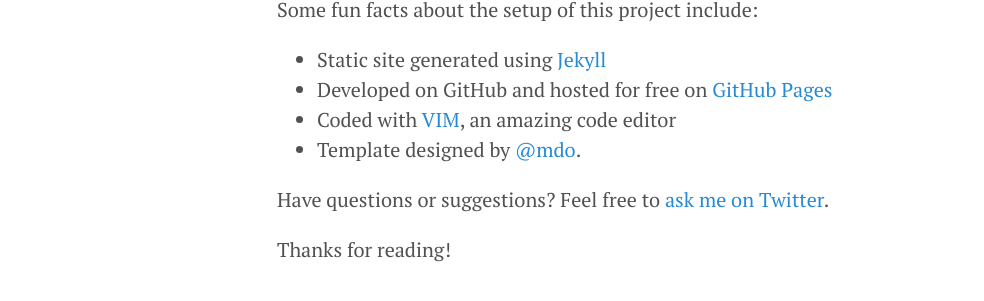
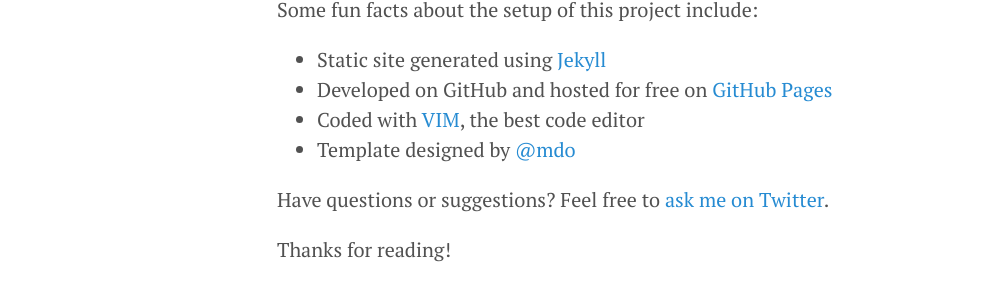
Before and after one commit to defvol/portafolio, a Jekyll site: the page built from about.md, in a window 1280 px wide. Shown: the part 365-666 px from the top of the page, without its empty margins (3-987 px from the left). Built offline with Jekyll 4.4.1, drawn with Linux system fonts in a browser that asks for light colours; nearby versions of some CDN libraries.

Commit message:
punctuation

```diff
--- a/about.md
+++ b/about.md
@@ -13,8 +13,8 @@
 
 * Static site generated using [Jekyll](http://jekyllrb.com)
 * Developed on GitHub and hosted for free on [GitHub Pages](https://pages.github.com)
-* Coded with [VIM](https://www.vim.org), an amazing code editor
-* Template designed by [@mdo](https://twitter.com/mdo).
+* Coded with [VIM](https://www.vim.org), the best code editor
+* Template designed by [@mdo](https://twitter.com/mdo)
 
 Have questions or suggestions? Feel free to [ask me on Twitter](https://twitter.com/defvol).
 
```
